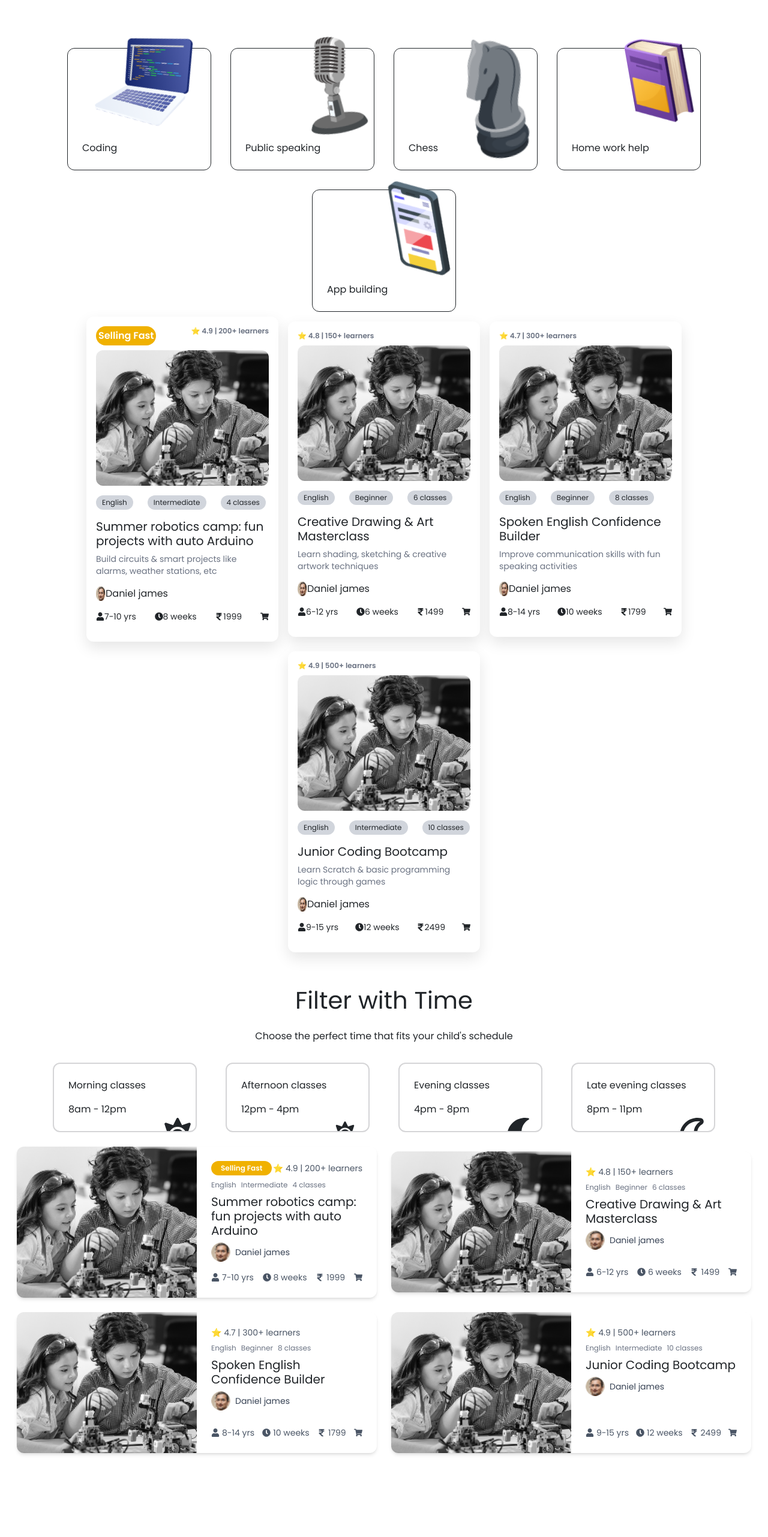
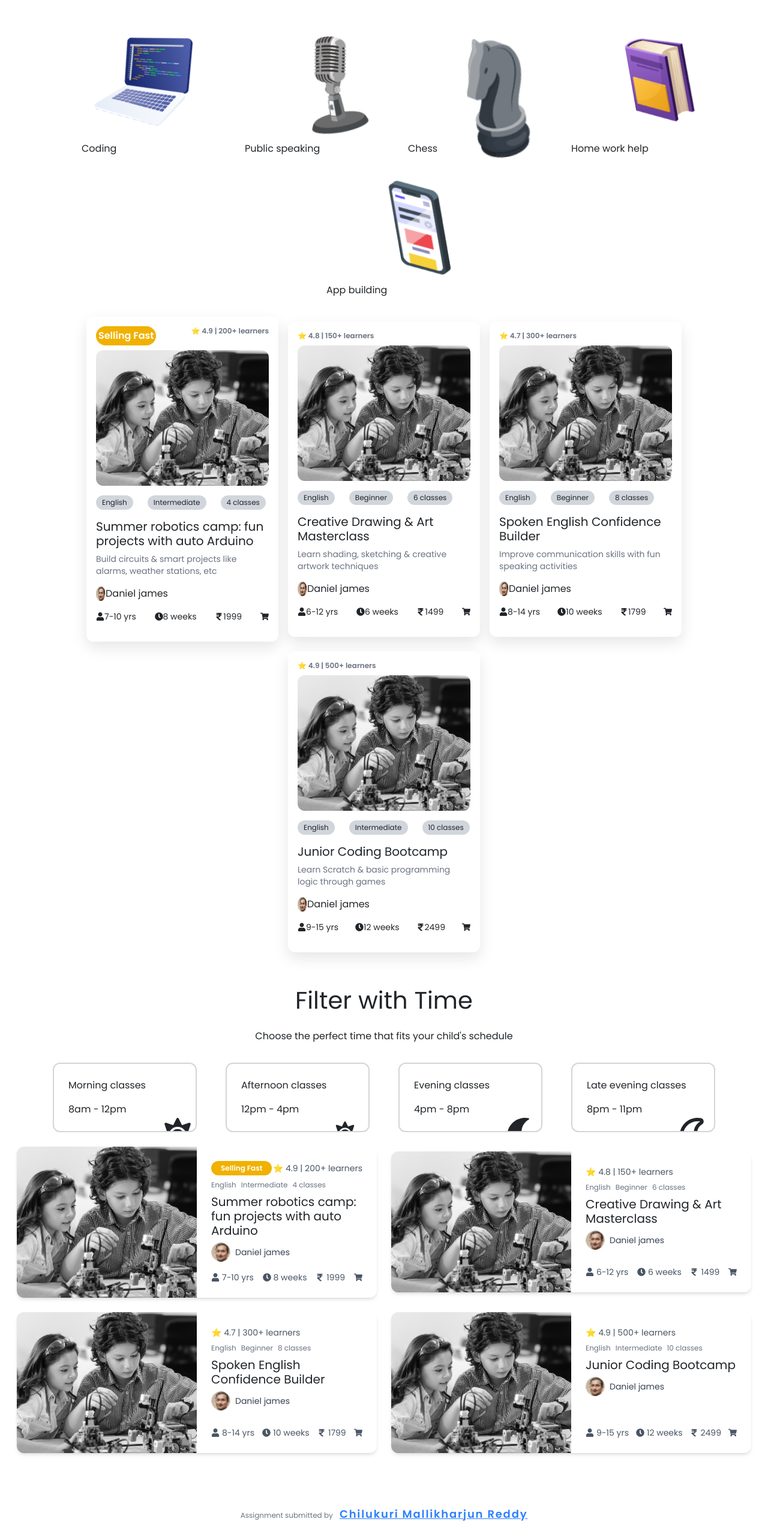
Before and after one commit to MALLIKHARJUNCH-02/UndoSchool-Front-End-Developer-Assignment, a React (Vite) app: page / in a window 1280 px wide. Shown: the part 6886-9449 px from the top of the page at 60% size. Before the commit the page ends 9333 px from the top, so only its background shows below. Built offline with nearby package versions, Linux system fonts and the light colour scheme.

Commit message:
Updated Ui and Added Submittion name

```diff
--- a/src/App.jsx
+++ b/src/App.jsx
@@ -13,6 +13,7 @@ import Webinar from './Components/Webinar/Webinar'
 import PopularCategories from './Components/PopularCategories/PopularCategories'
 import Time from './Components/Time/Time'
 import LastComponent from './Components/LastComponent/LastComponent'
+import Footer from './Components/Footer/Footer'
 function App() {
   const [count, setCount] = useState(0)
 
@@ -29,6 +30,7 @@ function App() {
       <PopularCategories/>
       <Time/>
       <LastComponent/>
+      <Footer/>
     </>
   )
 }
--- /dev/null
+++ b/src/Components/Footer/Footer.jsx
@@ -0,0 +1,11 @@
+import React from "react";
+
+export default function Footer() {
+    return (
+        <section>
+            <footer className="text-center text-sm text-gray-500 mt-10 py-4 text-xs">
+                Assignment submitted by <span className="underline text-blue-500 font-bold text-lg pl-2 tracking-widest"> Chilukuri Mallikharjun Reddy</span>
+            </footer>
+        </section>
+    )
+}
--- a/src/Components/Hero/Hero.css
+++ b/src/Components/Hero/Hero.css
@@ -122,3 +122,9 @@
     display: none;
   }
 }
+
+@media (max-width: 330px){
+  .search-box{
+    flex-direction: column;
+  }
+}
--- a/src/Components/Hero/Hero.jsx
+++ b/src/Components/Hero/Hero.jsx
@@ -30,7 +30,7 @@ export default function Hero() {
           <span>Everyday, Anytime, and Anywhere.</span>
         </h2>
 
-        <div className="search-box mx-auto">
+        <div className="flex search-box mx-auto">
           <input
             type="text"
             placeholder="What do you want to learn today?"
--- a/src/Components/PopularCategories/PopularCategories.jsx
+++ b/src/Components/PopularCategories/PopularCategories.jsx
@@ -14,27 +14,27 @@ export default function PopularCategories() {
                 <div className="flex mt-5 justify-center items-center flex-wrap gap-8">
 
 
-                    <div className="flex items-end cursor-pointer  PopularCategories-card p-6 coding-card w-60 h-51 rounded-xl border-1 border-grey-50 relative">
+                    <div className="flex items-end cursor-pointer  PopularCategories-card p-6 coding-card w-60 h-51 rounded-xl relative">
                         <img src="/coding.png" alt="Coding" className="PopularCategories-image absolute -top-[20px] right-[20px] w-75" />
                         <p className="PopularCategories-text text-base font-medium m-0">Coding</p>
                     </div>
 
-                    <div className="flex items-end cursor-pointer  PopularCategories-card p-6 speaking-card w-60 h-51 rounded-xl border-1 border-grey-50 relative">
+                    <div className="flex items-end cursor-pointer  PopularCategories-card p-6 speaking-card w-60 h-51 rounded-xl relative">
                         <img src="/speaking.png" alt="Coding" className="PopularCategories-image absolute -top-[20px] right-[20px] w-24" />
                         <p className="PopularCategories-text text-base font-medium m-0">Public speaking</p>
                     </div>
 
-                    <div className="flex items-end cursor-pointer  PopularCategories-card  p-6 chess-card w-60 h-51  rounded-xl border-1 border-grey-50 relative">
+                    <div className="flex items-end cursor-pointer  PopularCategories-card  p-6 chess-card w-60 h-51  rounded-xl relative">
                         <img src="/chess.png" alt="Coding" className="PopularCategories-image absolute -top-[20px] right-[20px] w-24" />
                         <p className="PopularCategories-text text-base font-medium m-0">Chess</p>
                     </div>
 
-                    <div className="flex items-end cursor-pointer  PopularCategories-card  p-6 book-card w-60 h-51  rounded-xl border-1 border-grey-50 relative">
+                    <div className="flex items-end cursor-pointer  PopularCategories-card  p-6 book-card w-60 h-51  rounded-xl relative">
                         <img src="/book.png" alt="Coding" className="PopularCategories-image absolute -top-[20px] right-[20px] w-24" />
                         <p className="PopularCategories-text text-base font-medium m-0">Home work help</p>
                     </div>
 
-                    <div className="flex items-end cursor-pointer PopularCategories-card p-6 appbulding-card w-60 h-51  rounded-xl border-1 border-grey-50 relative">
+                    <div className="flex items-end cursor-pointer PopularCategories-card p-6 appbulding-card w-60 h-51  rounded-xl relative">
                         <img src="/appbulding.png" alt="Coding" className="PopularCategories-image absolute -top-[20px] right-[20px] w-20" />
                         <p className="PopularCategories-text text-base font-medium m-0">App building</p>
                     </div>
--- a/src/Components/PopularCategories/popularcategories.css
+++ b/src/Components/PopularCategories/popularcategories.css
@@ -9,30 +9,35 @@
 .speaking-card:hover {
     background-color: #08be1a;
     transform: translateY(-5px);
-    box-shadow: 0 10px 20px rgba(0, 0, 0, 0.2);
+    box-shadow: 4px 4px 10px rgba(90, 176, 104, 1);
+    border: 2px solid #05a418;
 }
 
 .coding-card:hover {
-    background-color: #d76e04;
+    background-color: #FF7824;
     transform: translateY(-5px);
-    box-shadow: 0 10px 20px rgba(0, 0, 0, 0.2);
+    box-shadow: 4px 4px 10px rgba(209, 146, 37, 1);
+    border: 2px solid #cd7f3a;
 }
 
 .chess-card:hover {
     background-color: #d9d320;
     transform: translateY(-5px);
-    box-shadow: 0 10px 20px rgba(0, 0, 0, 0.2);
+    box-shadow: 4px 4px 10px rgb(188, 158, 51, 1);
+    border: 2px solid #cba405;
 }
 
 .book-card:hover {
     background-color: #176abe;
     transform: translateY(-5px);
-    box-shadow: 0 10px 20px rgba(0, 0, 0, 0.2);
+    box-shadow: 4px 4px 10px rgba(90, 102, 183, 1);
+    border: 2px solid #170fb0;
 }
 
 
 .appbulding-card:hover {
     background-color: #d4500e;
     transform: translateY(-5px);
-    box-shadow: 0 10px 20px rgba(0, 0, 0, 0.2);
+    box-shadow: 4px 4px 10px rgba(199, 106, 39, 1);
+    border: 2px solid #dc3902;
 }
```
